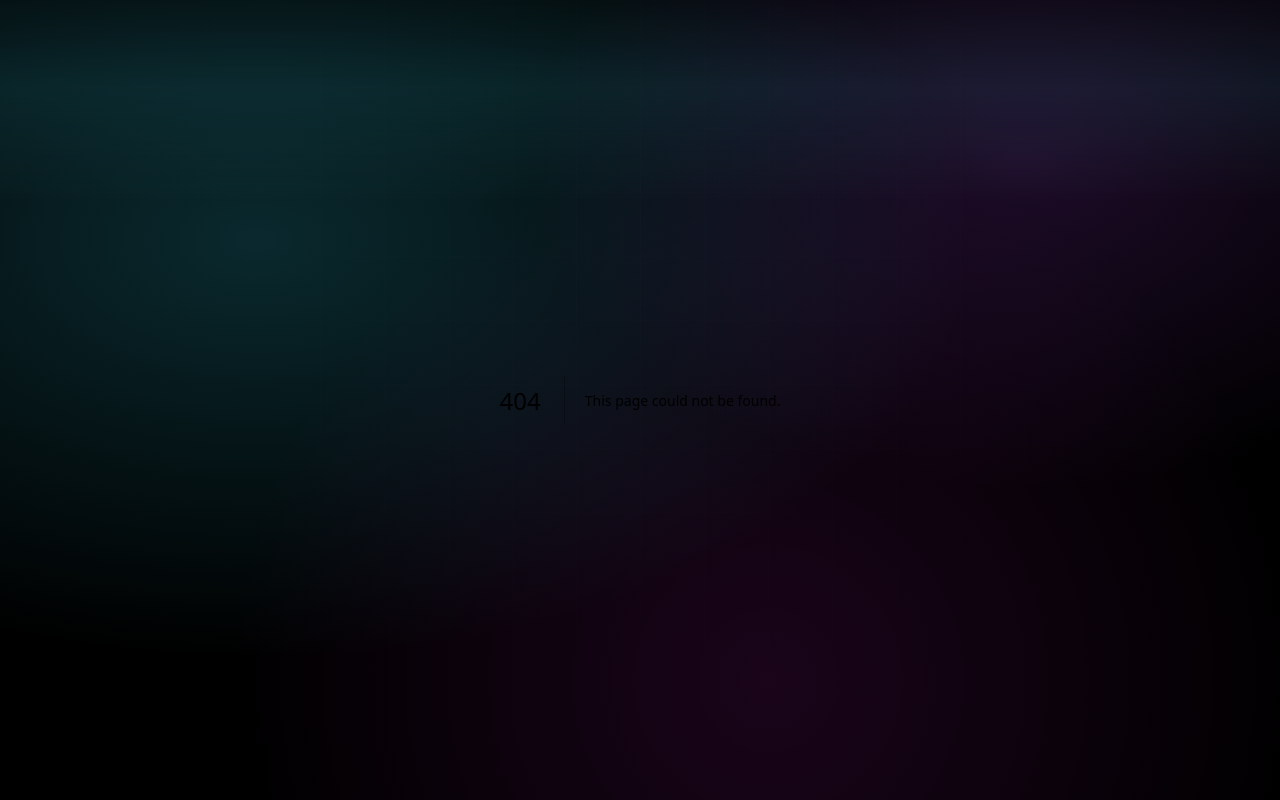
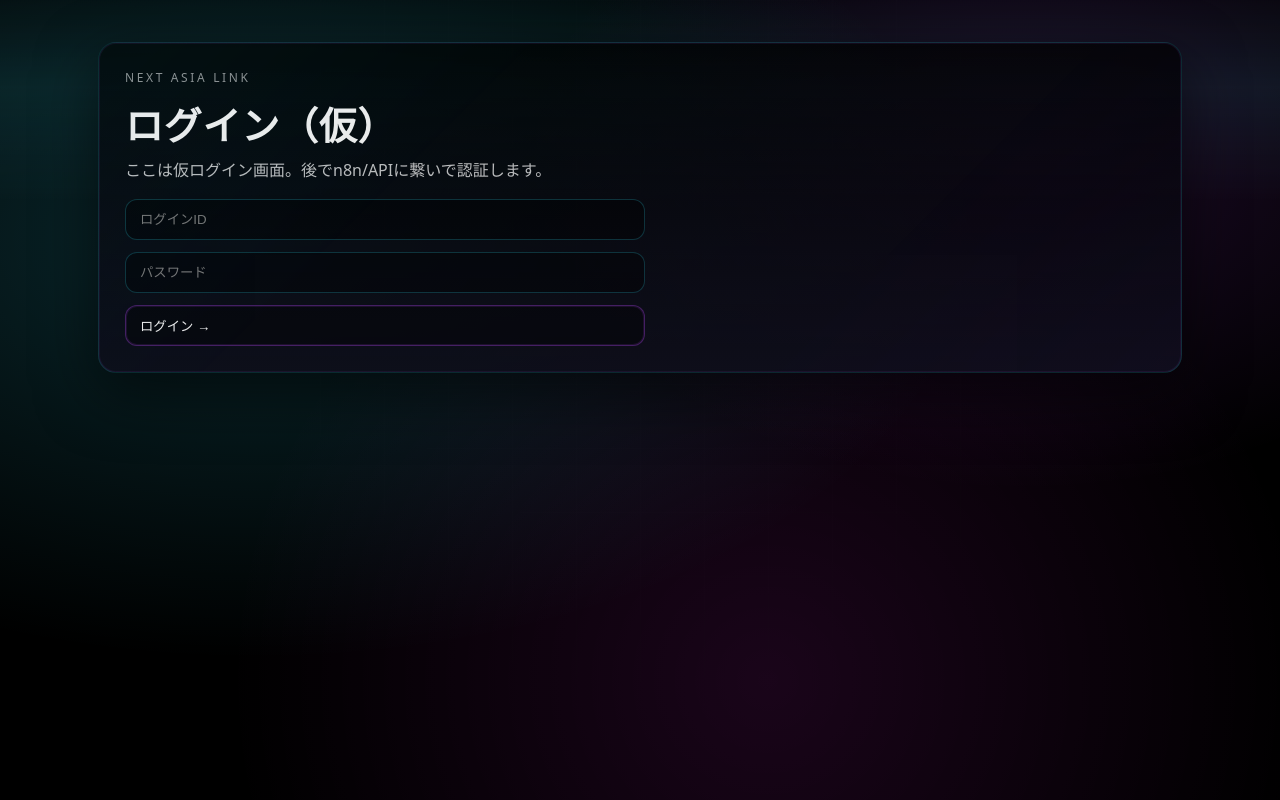
Before and after one commit to info-asiavisionlink/member-page, a Next.js app: page /login in a window 1280 px wide. Before the commit this address had no page. Built offline with nearby package versions, Linux system fonts and the light colour scheme.

Commit message:
Create page.tsx

```diff
--- /dev/null
+++ b/app/login/page.tsx
@@ -0,0 +1,46 @@
+"use client";
+
+export default function LoginPage() {
+  return (
+    <main className="container">
+      <section className="panel">
+        <div className="brand">NEXT ASIA LINK</div>
+        <h1 className="h1">ログイン（仮）</h1>
+        <p className="sub">
+          ここは仮ログイン画面。後でn8n/APIに繋いで認証します。
+        </p>
+
+        <div style={{ display: "grid", gap: 12, maxWidth: 520 }}>
+          <input
+            placeholder="ログインID"
+            style={inputStyle}
+          />
+          <input
+            placeholder="パスワード"
+            type="password"
+            style={inputStyle}
+          />
+          <button
+            className="btn btnPrimary"
+            onClick={() => {
+              // 将来：ここでn8nに投げてtoken受け取る
+              // localStorage.setItem("token", "dummy");
+              window.location.href = "/member";
+            }}
+          >
+            ログイン →
+          </button>
+        </div>
+      </section>
+    </main>
+  );
+}
+
+const inputStyle: React.CSSProperties = {
+  padding: "12px 14px",
+  borderRadius: 12,
+  border: "1px solid rgba(54,227,255,.20)",
+  background: "rgba(0,0,0,.35)",
+  color: "rgba(255,255,255,.92)",
+  outline: "none",
+};
```
